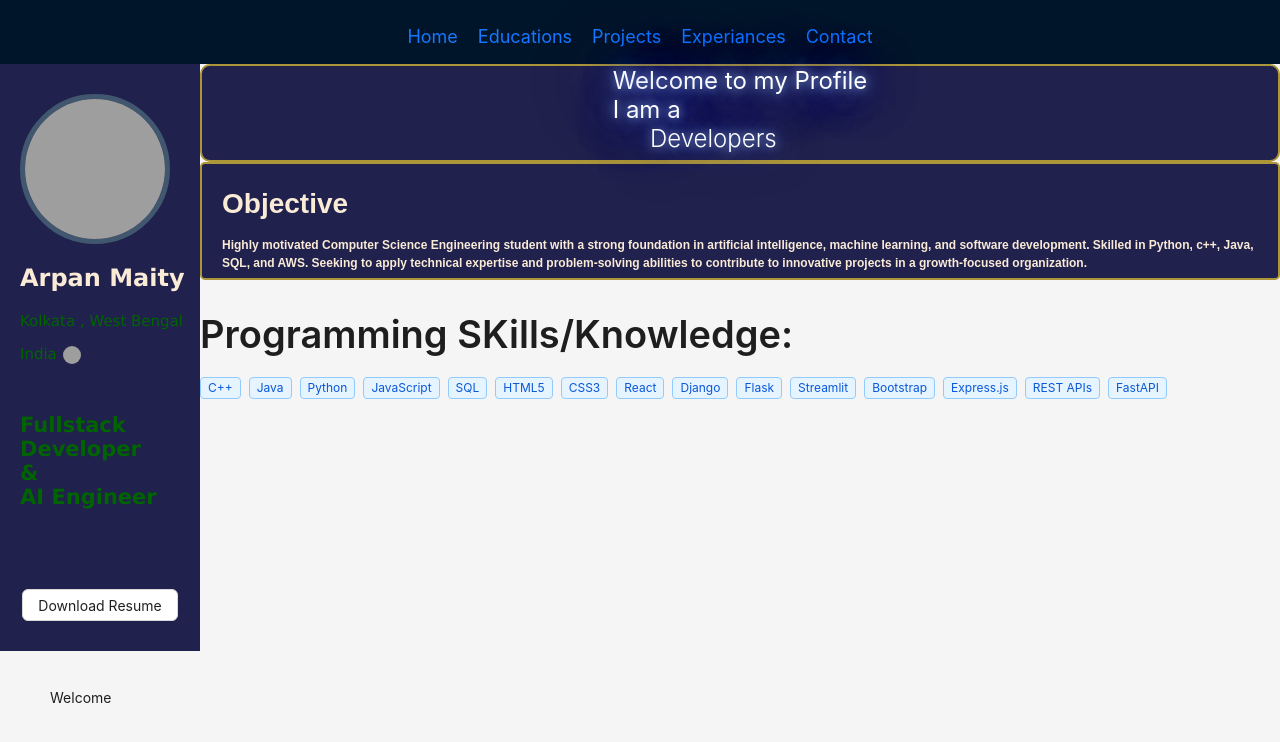
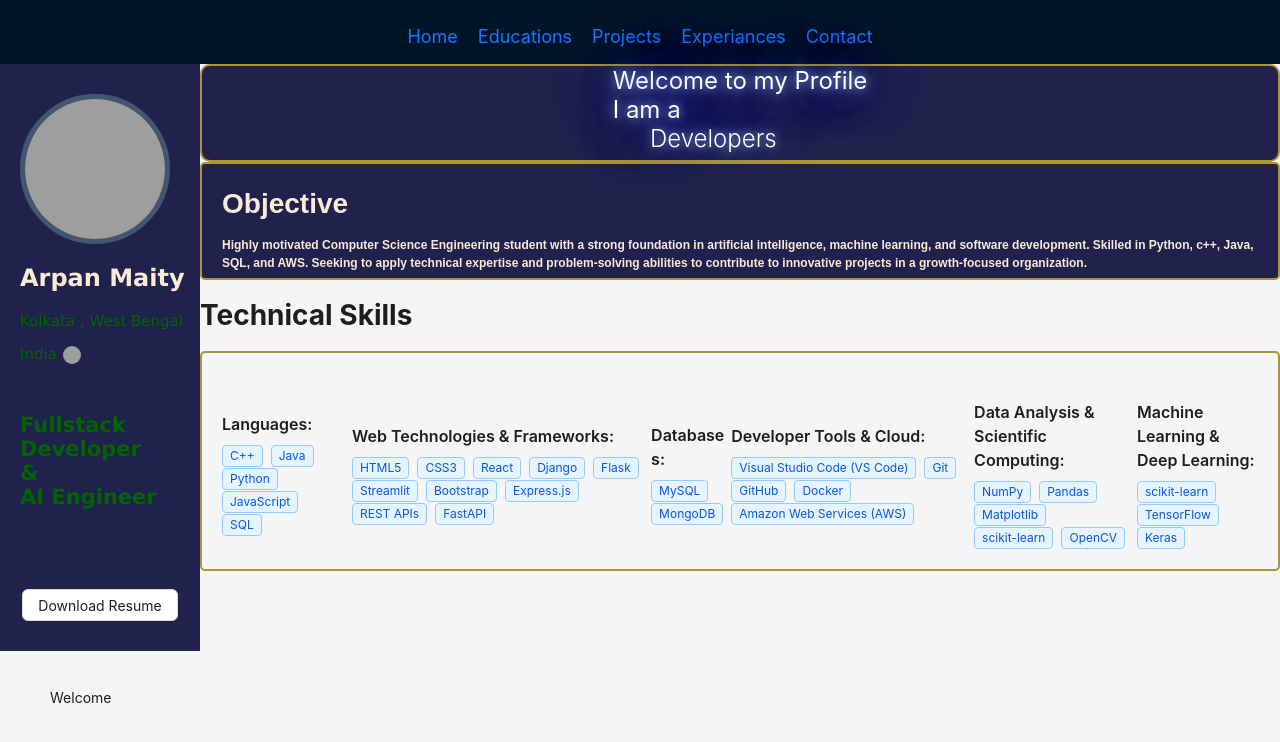
Before and after one commit to Arpan-Maity032/profile, a React (Create React App) app: page / in a window 1280 px wide. Shown: the top 742 px of the page. Built offline with nearby package versions, Linux system fonts and the light colour scheme; grey boxes are pictures that could not be loaded.

Commit message:
Add Technical Skills

```diff
--- a/src/components/Siders.jsx
+++ b/src/components/Siders.jsx
@@ -15,8 +15,8 @@ const Siders = () => {
     link.download = "Arpan_Cv.pdf";
     link.click();
   }
-  const skills = [" C++","Java", "Python", "JavaScript", "SQL","HTML5","CSS3","React","Django","Flask","Streamlit","Bootstrap","Express.js",
-"REST APIs","FastAPI"];
+  const skills = [[" C++","Java", "Python", "JavaScript", "SQL"],["HTML5","CSS3","React","Django","Flask","Streamlit","Bootstrap","Express.js",
+"REST APIs","FastAPI"],["MySQL","MongoDB"],["Visual Studio Code (VS Code)","Git","GitHub","Docker","Amazon Web Services (AWS)"],["NumPy","Pandas","Matplotlib","scikit-learn","OpenCV"],["scikit-learn","TensorFlow","Keras"]];
   return (
     <Layout>
         <Sider className='sider'>
@@ -45,13 +45,56 @@ const Siders = () => {
  and software development. <strong>Skilled in Python, c++, Java, SQL, and AWS.</strong> Seeking to apply technical expertise and problem-solving
  abilities to contribute to innovative projects in a growth-focused organization.</h5>
         </Typography>
-        <Typography>
-          <h1>Programming SKills/Knowledge:</h1>
-          {skills.map((skill)=>(
+        <h1>Technical Skills</h1>
+        <Typography className='skills'>
+          <div>
+              <h5> Languages:</h5>
+            {skills[0].map((skill)=>(
             <Tag color="blue" key={skill}>
               {skill}
             </Tag>
           ))}
+          </div>
+          <div>
+              <h5>Web Technologies & Frameworks: </h5>
+            {skills[1].map((skill)=>(
+            <Tag color="blue" key={skill}>
+              {skill}
+            </Tag>
+          ))}
+          </div>
+          <div>
+              <h5>Databases:</h5>
+            {skills[2].map((skill)=>(
+            <Tag color="blue" key={skill}>
+              {skill}
+            </Tag>
+          ))}
+          </div>
+          <div>
+              <h5> Developer Tools & Cloud:</h5>
+            {skills[3].map((skill)=>(
+            <Tag color="blue" key={skill}>
+              {skill}
+            </Tag>
+          ))}
+          </div>
+          <div>
+              <h5> Data Analysis & Scientific Computing:</h5>
+            {skills[4].map((skill)=>(
+            <Tag color="blue" key={skill}>
+              {skill}
+            </Tag>
+          ))}
+          </div>
+          <div>
+              <h5> Machine Learning & Deep Learning:</h5>
+            {skills[5].map((skill)=>(
+            <Tag color="blue" key={skill}>
+              {skill}
+            </Tag>
+          ))}
+          </div>
         </Typography>
           </Content>
     </Layout>
--- a/src/styles/sider.css
+++ b/src/styles/sider.css
@@ -225,3 +225,17 @@
   font-size: 12px;
   font-family: Arial, Helvetica, sans-serif;
 }
+
+/* Skills and Knowledge */
+.skills{
+  display: flex;
+  justify-content: center;
+  align-items: center;
+  padding: 20px;
+  border: 2px solid rgb(172, 150, 56);
+  border-radius: 5px;
+  -webkit-border-radius: 5px;
+  -moz-border-radius: 5px;
+  -ms-border-radius: 5px;
+  -o-border-radius: 5px;
+}
```
